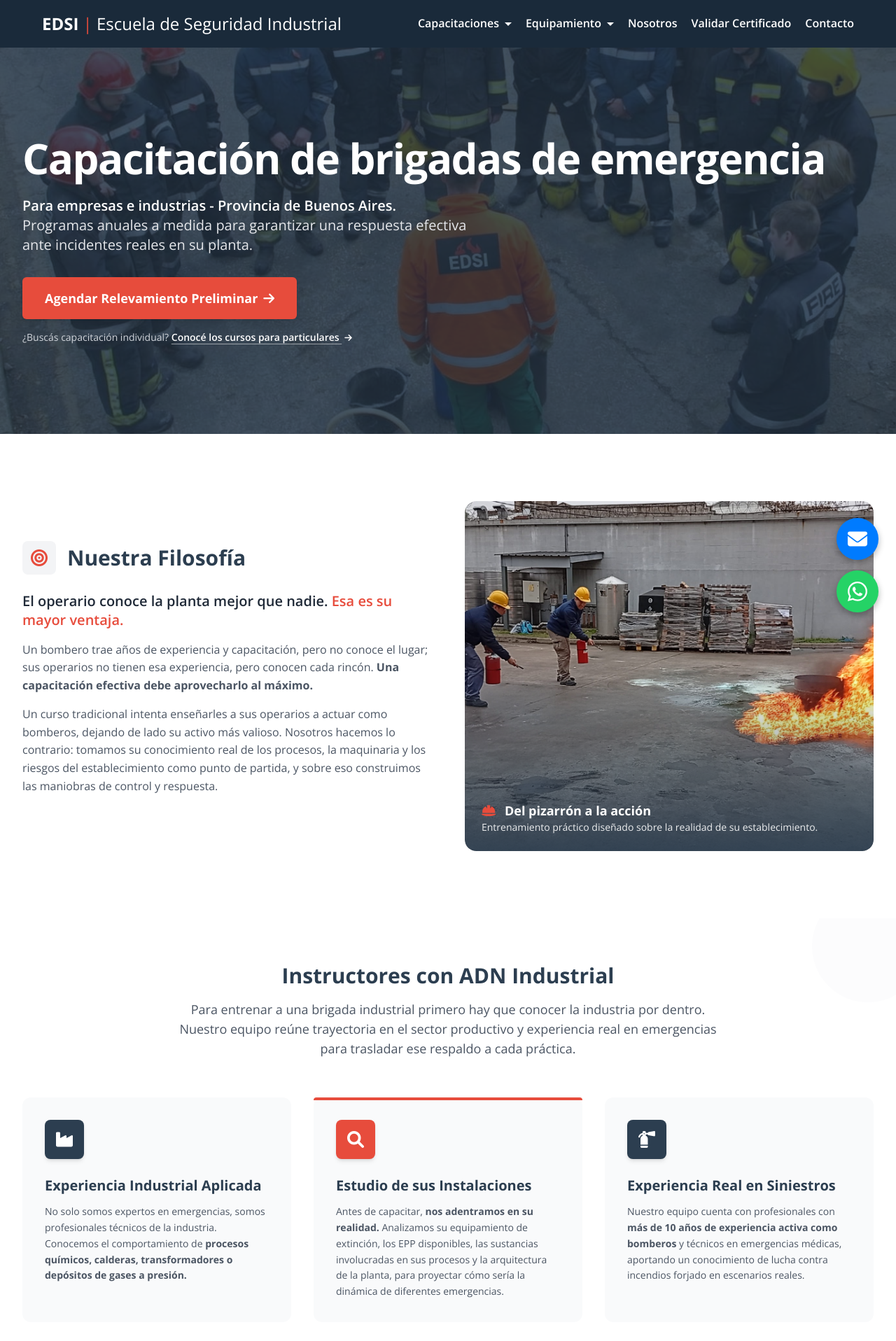
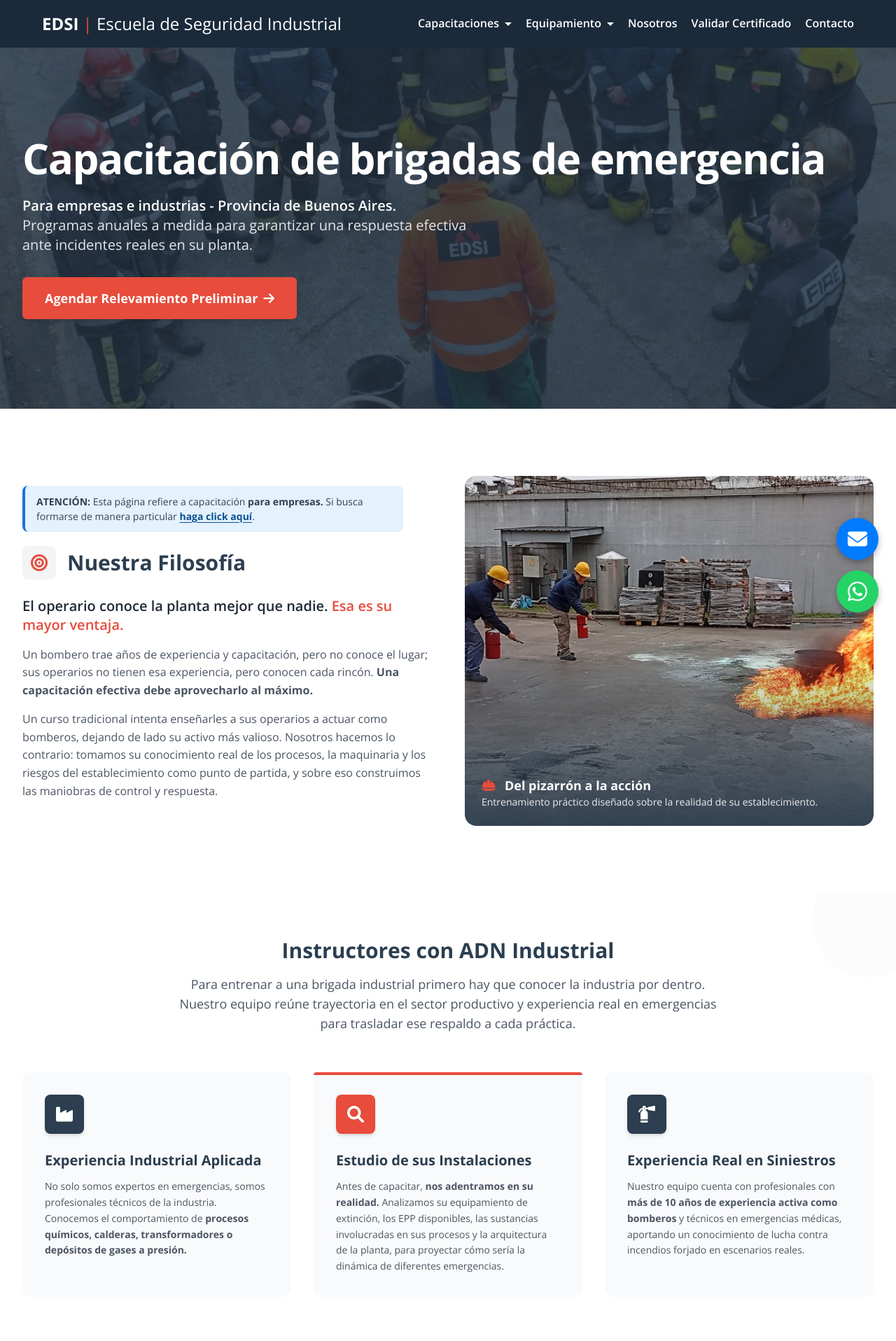
Before and after one commit to martov1/EDSI-nuevo-sitio, a Jekyll site: the page built from empresas/formacion-integral-brigadas-2.html, in a window 1280 px wide. Shown: the top 1916 px of the page at 70% size. Built offline with Jekyll 4.4.1, drawn with Linux system fonts in a browser that asks for light colours; nearby versions of some CDN libraries.

Commit message:
box de cursos para particulares

```diff
--- a/empresas/formacion-integral-brigadas-2.css
+++ b/empresas/formacion-integral-brigadas-2.css
@@ -39,6 +39,30 @@
 
 .brigades-prototype .prose ul {
   list-style: none;
+}
+
+.brigades-prototype .audience-notice {
+  max-width: 34rem;
+  margin: 0 0 1.25rem;
+  padding: 0.75rem 1rem;
+  border-left: 4px solid #1976d2;
+  border-radius: 0.5rem;
+  background-color: #e3f2fd;
+  color: #334155;
+  font-size: 0.875rem;
+  line-height: 1.5;
+}
+
+.brigades-prototype .audience-notice a {
+  color: #0d4f91;
+  font-weight: 700;
+  text-decoration: underline;
+  text-underline-offset: 3px;
+}
+
+.brigades-prototype .audience-notice a:hover,
+.brigades-prototype .audience-notice a:focus-visible {
+  color: #083b6b;
 }
 
 .brigades-prototype .legal-card {
--- a/empresas/formacion-integral-brigadas-2.html
+++ b/empresas/formacion-integral-brigadas-2.html
@@ -71,16 +71,6 @@ js:
           <i class="fa-solid fa-arrow-right ml-2"></i>
         </a>
       </div>
-      <p class="mt-4 text-sm text-gray-300">
-        ¿Buscás capacitación individual?
-        <a
-          href="{{ '/capacitacion-particulares/' | relative_url }}"
-          class="font-semibold text-white underline decoration-white/50 underline-offset-4 transition-colors hover:text-gray-200 focus-visible:outline focus-visible:outline-2 focus-visible:outline-offset-2 focus-visible:outline-white"
-        >
-          Conocé los cursos para particulares
-          <i class="fa-solid fa-arrow-right ml-1 text-xs" aria-hidden="true"></i>
-        </a>
-      </p>
     </div>
   </section>
 
@@ -91,6 +81,14 @@ js:
       <div class="max-w-7xl mx-auto px-4 sm:px-6 lg:px-8">
         <div class="grid grid-cols-1 lg:grid-cols-2 gap-12 items-center">
           <div>
+            <div class="audience-notice">
+              <strong>ATENCIÓN:</strong> Esta página refiere a capacitación
+              <b>para empresas.</b>
+              Si busca formarse de manera particular
+              <a href="{{ '/capacitacion-particulares/' | relative_url }}"
+                >haga click aquí</a
+              >.
+            </div>
             <div class="flex items-center gap-4 mb-6">
               <div
                 class="w-12 h-12 bg-gray-100 rounded-lg flex items-center justify-center text-edsi-red text-2xl"
```
